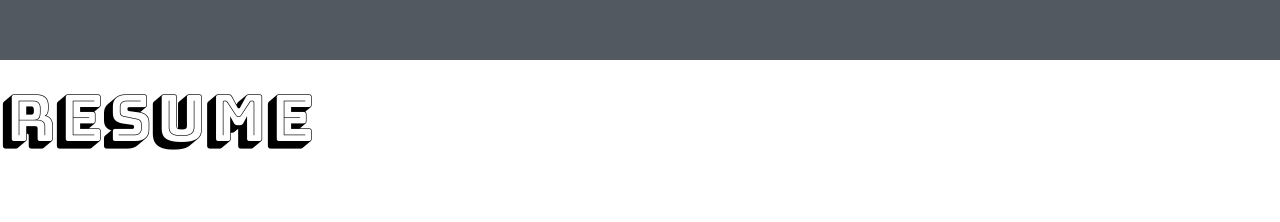
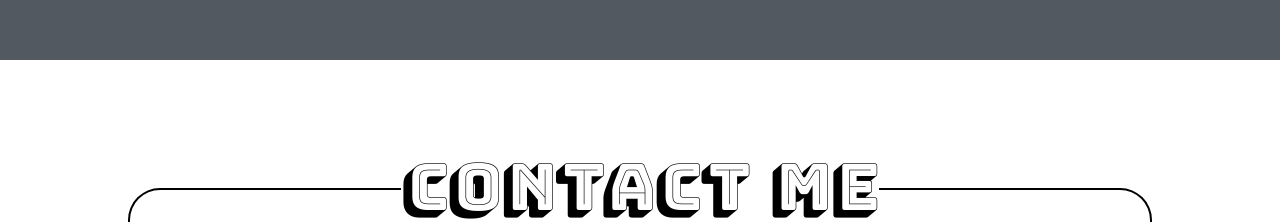
Before and after one commit to StudentCZ/my-website, a React (Create React App) app: page / in a window 1280 px wide. Shown: the part 3386-3608 px from the top of the page. Built offline with nearby package versions, Linux system fonts and the light colour scheme.

Commit message:
commented out resume component

```diff
--- a/src/components/Home.js
+++ b/src/components/Home.js
@@ -15,7 +15,7 @@ const Home = () => {
       <Project />
       <ProjectImageBar />
       <Articles />
-      <Resume />
+      {/* <Resume /> */}
       <Contact />
     </div>
   );
--- a/src/components/Resume.module.css
+++ b/src/components/Resume.module.css
@@ -3,4 +3,5 @@
   background-color: white;
   font-family: 'Bungee Shade', cursive;
   font-size: 5vw;
+  padding: 5vw 5vw 5vw 10vw;
 }
```
